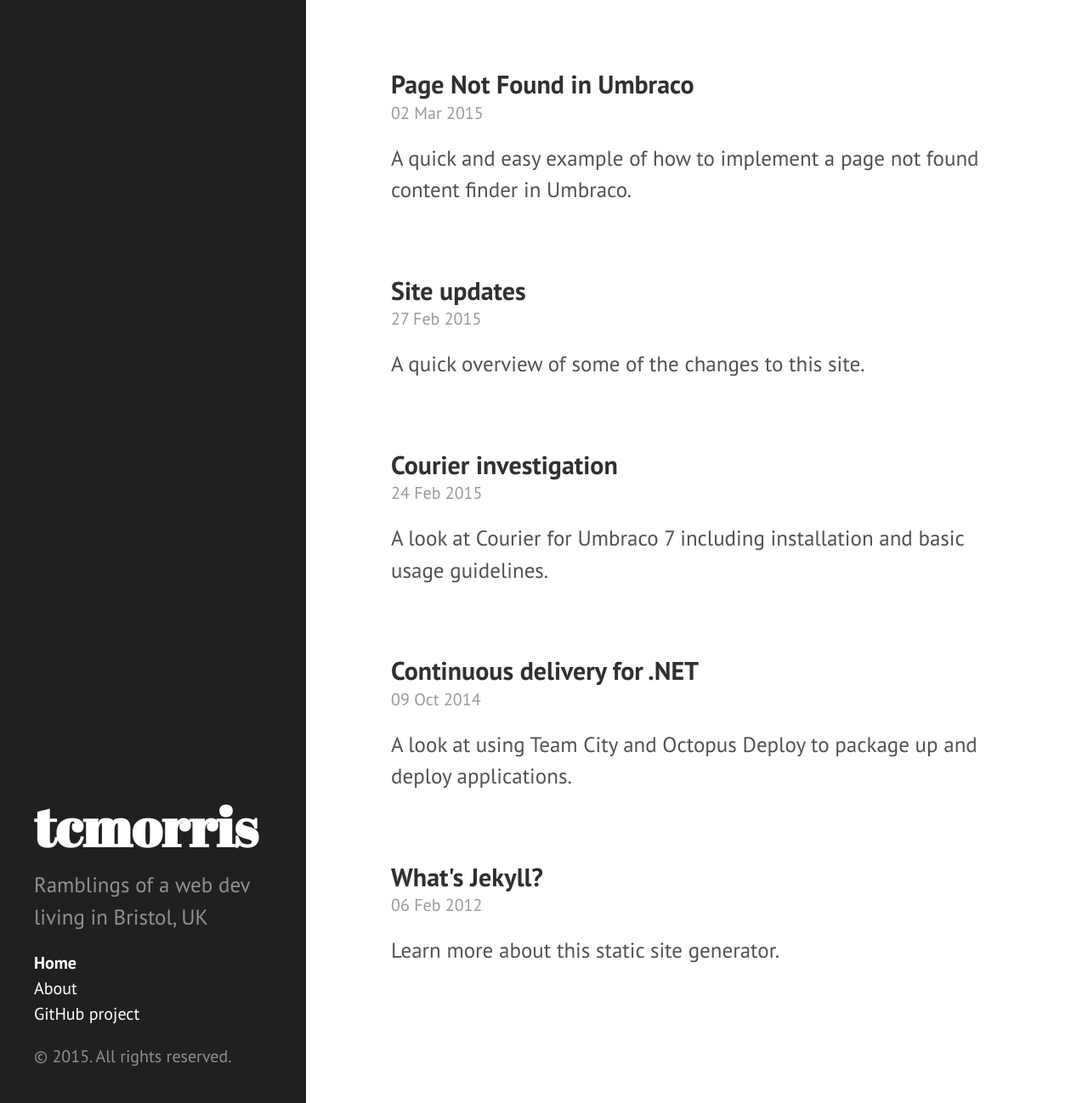
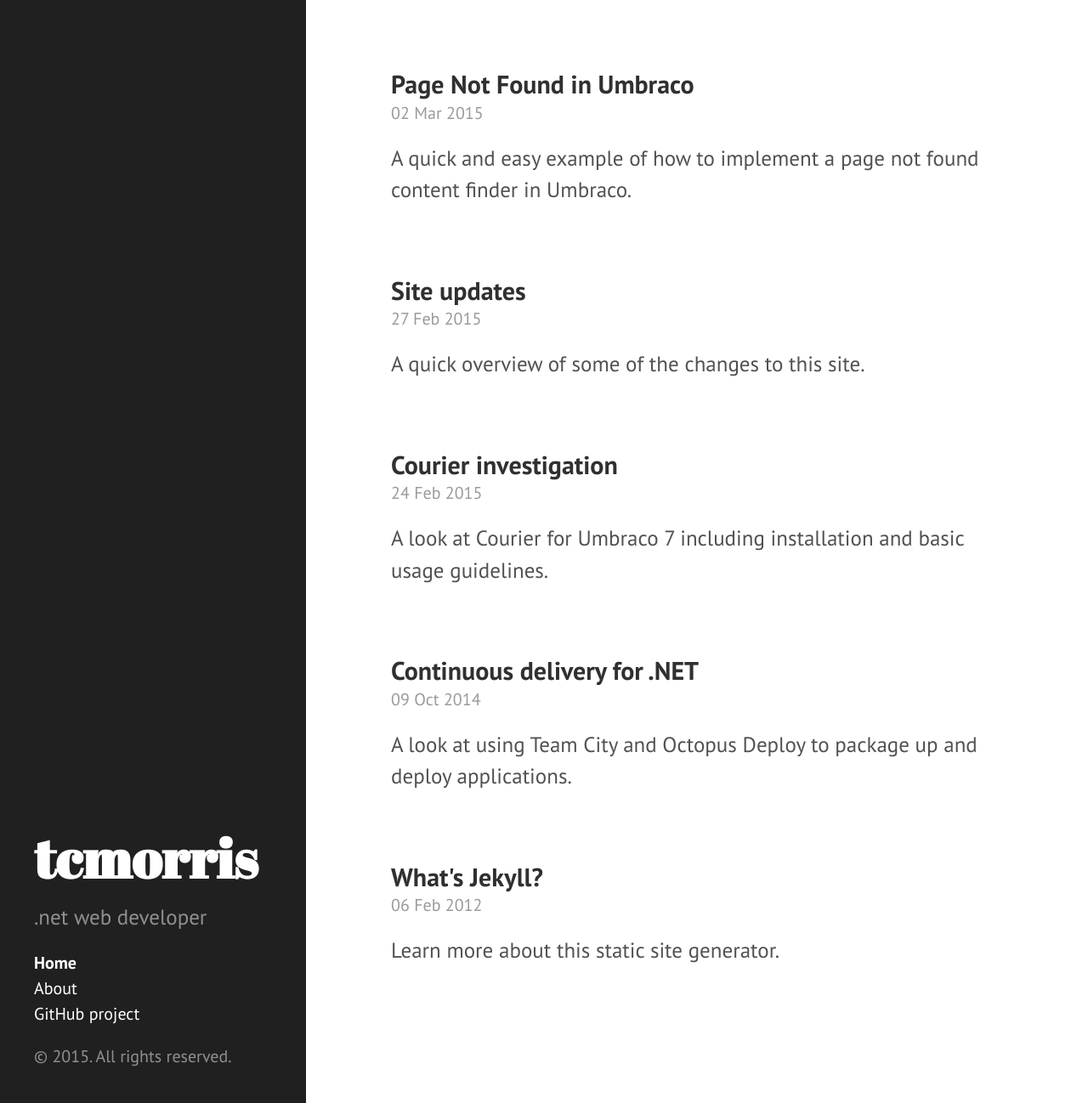
Before and after one commit to tcmorris/tcmorris.github.io, a Jekyll site: the page built from index.html, in a window 1280 px wide and 1298 px high. Shown: the whole window at 85% size. Built offline with Jekyll 4.4.1, drawn with Linux system fonts in a browser that asks for light colours; Markdown is read by kramdown in place of the engine named in the settings; the list of posts is cut into pages by our own code.

Commit message:
Change to tagline

```diff
--- a/_config.yml
+++ b/_config.yml
@@ -7,8 +7,8 @@ permalink:        pretty
 
 # Setup
 title:            tcmorris
-tagline:          'umbraco web developer'
-description:      'Ramblings of a web dev living in Bristol, UK'
+tagline:          '.net web developer'
+description:      '.net web developer'
 url:              http://tcmorris.net
 
 google:
```
